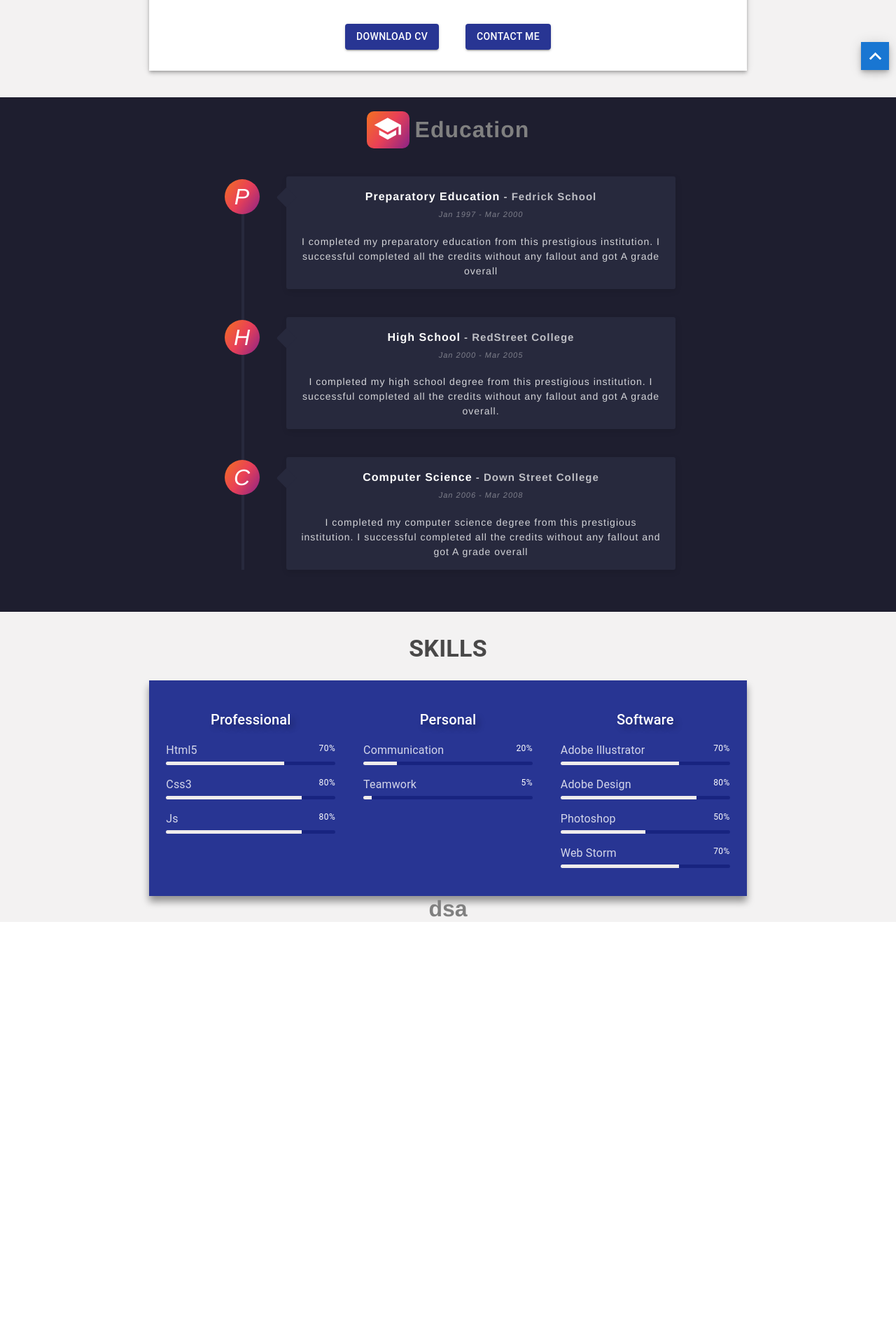
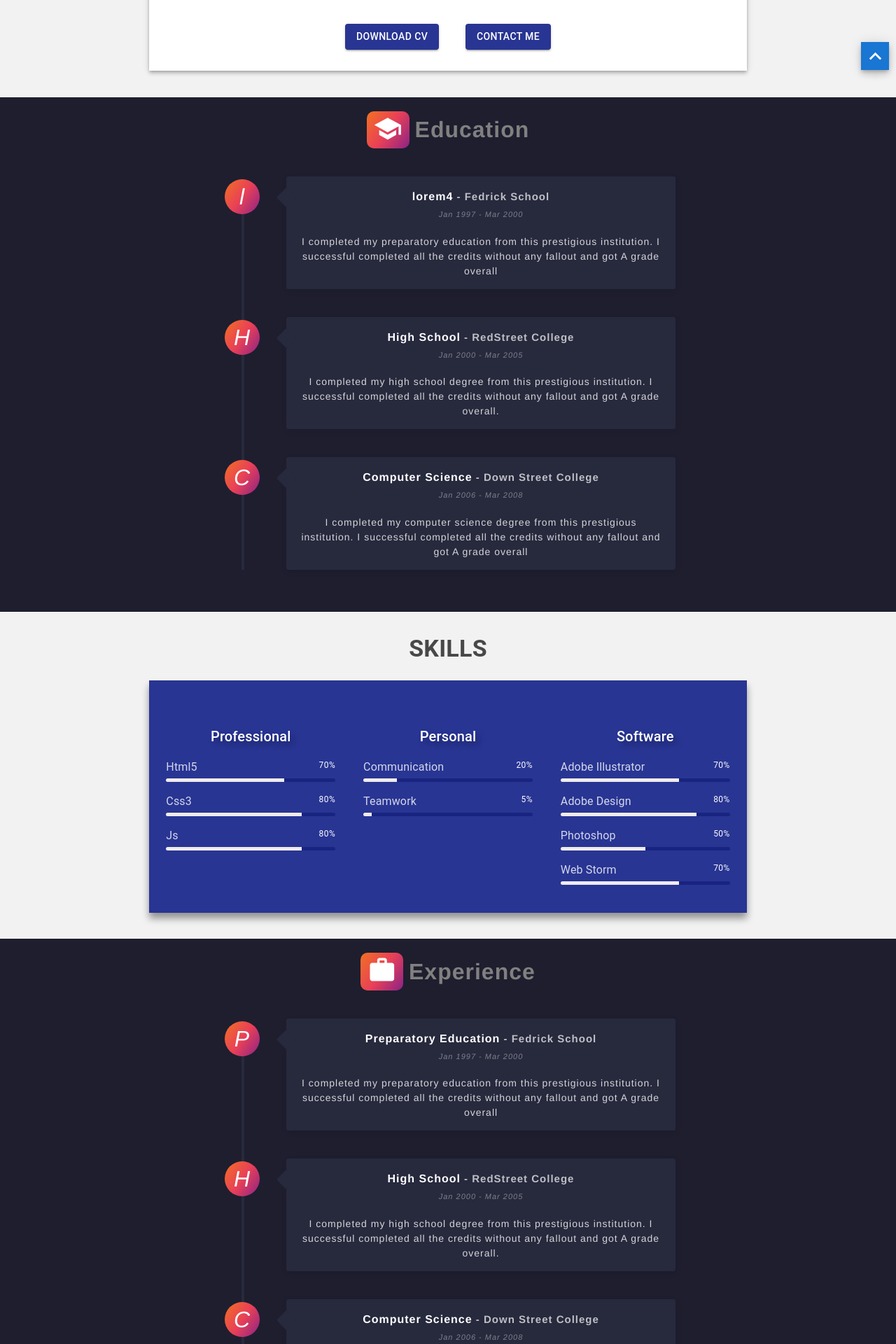
Before and after one commit to dryam28/cv-react-materialui-template, a React (Create React App) app: page / in a window 1280 px wide. Shown: the part 680-2600 px from the top of the page at 70% size. Before the commit the page ends 1997 px from the top, so only its background shows below. Built offline with nearby package versions, Linux system fonts and the light colour scheme.

Commit message:
Security save

```diff
--- a/package.json
+++ b/package.json
@@ -13,6 +13,7 @@
     "react": "^17.0.2",
     "react-dom": "^17.0.2",
     "react-scripts": "4.0.3",
+    "react-scroll": "^1.8.4",
     "web-vitals": "^1.0.1"
   },
   "scripts": {
--- a/src/components/ButtonUpHome.jsx
+++ b/src/components/ButtonUpHome.jsx
@@ -1,11 +1,18 @@
 import { Fab } from "@mui/material";
 import KeyboardArrowUpIcon from "@mui/icons-material/KeyboardArrowUp";
+import { Link } from "react-scroll";
 
 const ButtonUpHome = () => {
   return (
-    <div style={{ background: "red" }}>
+    <Link
+      activeClass="active"
+      to="home"
+      spy={true}
+      smooth={true}
+      offset={-70}
+      duration={400}
+    >
       <Fab
-        href="#home"
         color="primary"
         aria-label="add"
         size="small"
@@ -19,7 +26,7 @@ const ButtonUpHome = () => {
       >
         <KeyboardArrowUpIcon fontSize="large" />
       </Fab>
-    </div>
+    </Link>
   );
 };
 
--- a/src/components/Info.jsx
+++ b/src/components/Info.jsx
@@ -1,6 +1,8 @@
+import SchoolIcon from "@mui/icons-material/School";
+import WorkRoundedIcon from "@mui/icons-material/WorkRounded";
 import PresentationCard from './info/PresentationCard';
 import AboutCard from './info/AboutCard';
-import EducationTimeLine from './info/EducationTimeLine.jsx';
+import TimeLine from './info/TimeLine.jsx';
 import Skills from './info/Skills';
 
 
@@ -9,11 +11,53 @@ const Info = () => {
         <div style={{ background:'rgb(243, 242, 242)'}}>
             <PresentationCard/>
             <AboutCard/>
-            <EducationTimeLine/>
+            <TimeLine id={'education'} data={infoEducation} sectionName='Education' icon={<SchoolIcon style={{ fontSize: "2.6rem", color: "white" }}/>} />
             <Skills/>
-            <h1>dsa</h1>
+            <TimeLine id={'experience'} data={workExperience} sectionName='Experience' icon={<WorkRoundedIcon style={{ fontSize: "2.6rem", color: "white" }}/>} />
         </div>
     );
 }
 
+const infoEducation = [
+    {
+      title: "lorem4",
+      entity: "Fedrick School",
+      date: "Jan 1997 - Mar 2000",
+      info: `I completed my preparatory education from this prestigious institution. I successful completed all the credits without any fallout and got A grade overall`,
+    },
+    {
+      title: "High School",
+      entity: "RedStreet College",
+      date: "Jan 2000 - Mar 2005",
+      info: `I completed my high school degree from this prestigious institution. I successful completed all the credits without any fallout and got A grade overall.`,
+    },
+    {
+      title: "Computer Science",
+      entity: "Down Street College",
+      date: "Jan 2006 - Mar 2008",
+      info: `I completed my computer science degree from this prestigious institution. I successful completed all the credits without any fallout and got A grade overall`,
+    },
+  ];
+
+  const workExperience = [
+    {
+      title: "Preparatory Education",
+      entity: "Fedrick School",
+      date: "Jan 1997 - Mar 2000",
+      info: `I completed my preparatory education from this prestigious institution. I successful completed all the credits without any fallout and got A grade overall`,
+    },
+    {
+      title: "High School",
+      entity: "RedStreet College",
+      date: "Jan 2000 - Mar 2005",
+      info: `I completed my high school degree from this prestigious institution. I successful completed all the credits without any fallout and got A grade overall.`,
+    },
+    {
+      title: "Computer Science",
+      entity: "Down Street College",
+      date: "Jan 2006 - Mar 2008",
+      info: `I completed my computer science degree from this prestigious institution. I successful completed all the credits without any fallout and got A grade overall`,
+    },
+  ];
+
 export default Info;
--- a/src/components/NavButton.jsx
+++ b/src/components/NavButton.jsx
@@ -7,6 +7,9 @@ import {
   Box,
   Fab,
 } from "@mui/material/";
+
+import { AlignHorizontalRight } from "@mui/icons-material";
+import { Link } from "react-scroll";
 
 import MenuRoundedIcon from "@mui/icons-material/MenuRounded";
 import HomeRoundedIcon from "@mui/icons-material/HomeRounded";
@@ -26,6 +29,7 @@ const NavButton = () => {
     { title: "Home", icon: <HomeRoundedIcon fontSize="small" /> },
     { title: "About", icon: <InfoRoundedIcon fontSize="small" /> },
     { title: "Education", icon: <SchoolRoundedIcon fontSize="small" /> },
+    { title: "Skills", icon: <AlignHorizontalRight fontSize="small" /> },
     { title: "Experience", icon: <WorkRoundedIcon fontSize="small" /> },
     { title: "Portfolios", icon: <InboxRoundedIcon fontSize="small" /> },
     { title: "Interest", icon: <FavoriteRoundedIcon fontSize="small" /> },
@@ -51,8 +55,13 @@ const NavButton = () => {
       {sections.map((item, key) => (
         <ListItem disablePadding key={key}>
           <ListItemButton style={{ padding: "2px 0" }} href="google.com">
-            <a
-              href={`#${item.title.toLowerCase()}`}
+            <Link
+              activeClass="active"
+              to={`${item.title.toLowerCase()}`}
+              spy={true}
+              smooth={true}
+              offset={-70}
+              duration={4500}
               style={{ textDecoration: "none", color: "#757373" }}
               onClick={toggleDrawer(false)}
             >
@@ -67,11 +76,9 @@ const NavButton = () => {
                 <Box display="flex" flexGrow="1" pr={1}>
                   {item.icon}
                 </Box>
-                <Box flexGrow="10">
-                  {item.title.toUpperCase()}
-                </Box>
+                <Box flexGrow="10">{item.title.toUpperCase()}</Box>
               </Box>
-            </a>
+            </Link>
           </ListItemButton>
         </ListItem>
       ))}
@@ -99,7 +106,7 @@ const NavButton = () => {
       </Fab>
       <Drawer anchor="left" open={drawerOpen} onClose={toggleDrawer(false)}>
         <Box
-          sx={{ backgroundColor:'primary.main'}}
+          sx={{ backgroundColor: "primary.main" }}
           color="#fff"
           py={1}
           display="flex"
--- a/src/components/info/EducationTimeLine.jsx
+++ /dev/null
@@ -1,74 +0,0 @@
-import "../../styles/educationtimeline.css";
-import { Box } from "@mui/material";
-import SchoolIcon from "@mui/icons-material/School";
-
-export default function EducationTimeLine() {
-  return (
-    <div id="education">
-      <div className="container">
-        <Box display="flex" justifyContent="center" alignItems="center" mb={5}>
-          <Box
-            borderRadius="10px"
-            mr={1}
-            p={0.5}
-            px={1.2}
-            sx={{
-              background:
-                "linear-gradient( 125deg,rgb(242,113,33) 0%,rgb(233,64,87) 50%,rgb(138,35,135) 100%)",
-            }}
-          >
-            <SchoolIcon style={{ fontSize: "2.6rem", color: "white" }} />
-          </Box>
-          <h1>Education</h1>
-        </Box>
-        <div className="timeline">
-          {info.map((item, key) => (
-            <div className="timeline-container primary" key={key}>
-              <div className="timeline-icon">
-                <i className="far fa-grin-wink">{item.gradeType[0]}</i>
-              </div>
-              <div className="timeline-body">
-                <Box>
-                  <h4 className="timeline-title">
-                    {item.gradeType}
-                    <span className="schoolName">
-                      {" - " + item.schoolName}
-                    </span>
-                  </h4>
-                </Box>
-                <div
-                  className="timeline-subtitle"
-                  style={{ marginBottom: "1.4rem", marginTop: "10px" }}
-                >
-                  {item.date}
-                </div>
-                <p>{item.info}</p>
-              </div>
-            </div>
-          ))}
-        </div>
-      </div>
-    </div>
-  );
-}
-
-const info = [
-  {
-    gradeType: "Preparatory Education",
-    schoolName: "Fedrick School",
-    date: "Jan 1997 - Mar 2000",
-    info: `I completed my preparatory education from this prestigious institution. I successful completed all the credits without any fallout and got A grade overall`,
-  },
-  {
-    gradeType: "High School",
-    schoolName: "RedStreet College",
-    date: "Jan 2000 - Mar 2005",
-    info: `I completed my high school degree from this prestigious institution. I successful completed all the credits without any fallout and got A grade overall.`,
-  },
-  {
-    gradeType: "Computer Science",
-    schoolName: "Down Street College",
-    date: "Jan 2006 - Mar 2008",
-    info: `I completed my computer science degree from this prestigious institution. I successful completed all the credits without any fallout and got A grade overall`,
-  },
-];
--- a/src/components/info/Skills.jsx
+++ b/src/components/info/Skills.jsx
@@ -42,7 +42,7 @@ const theme = createTheme({
 const Skills = () => {
   return (
     <ThemeProvider theme={theme}>
-      <Box mt={4}>
+      <Box mt={4} id='skills'>
         <Box mb={3}>
           <Typography
             fontWeight="bold"
@@ -61,7 +61,7 @@ const Skills = () => {
             lg={8}
             sx={{ backgroundColor: "secondary.main", color: "white" }}
           >
-            <Box py={5} px={3} boxShadow={"0px 8px 10px rgba(0,0,0,0.4)"}>
+            <Box py={5} pt={8} px={3} boxShadow={"0px 8px 10px rgba(0,0,0,0.4)"}>
               <Grid container spacing={5}>
                 {/* Esto es para generar las columnas con la info */}
                 {skills.map((item, key) => (
--- /dev/null
+++ b/src/components/info/TimeLine.jsx
@@ -0,0 +1,52 @@
+import "../../styles/timeline.css";
+import { Box } from "@mui/material";
+
+export default function EducationTimeLine({id,icon , sectionName, data}) {
+  return (
+    <div id={id} className='education'>
+      <div className="container">
+        <Box display="flex" justifyContent="center" alignItems="center" mb={5}>
+          <Box
+            borderRadius="10px"
+            mr={1}
+            p={0.5}
+            px={1.2}
+            sx={{
+              background:
+                "linear-gradient( 125deg,rgb(242,113,33) 0%,rgb(233,64,87) 50%,rgb(138,35,135) 100%)",
+            }}
+          >
+            {icon}
+          </Box>
+          <h1>{sectionName}</h1>
+        </Box>
+        <div className="timeline">
+          {data.map((item, key) => (
+            <div className="timeline-container primary" key={key}>
+              <div className="timeline-icon">
+                <i className="far fa-grin-wink">{item.title[0]}</i>
+              </div>
+              <div className="timeline-body">
+                <Box>
+                  <h4 className="timeline-title">
+                    {item.title}
+                    <span className="schoolName">
+                      {" - " + item.entity}
+                    </span>
+                  </h4>
+                </Box>
+                <div
+                  className="timeline-subtitle"
+                  style={{ marginBottom: "1.4rem", marginTop: "10px" }}
+                >
+                  {item.date}
+                </div>
+                <p>{item.info}</p>
+              </div>
+            </div>
+          ))}
+        </div>
+      </div>
+    </div>
+  );
+}
--- a/src/styles/educationtimeline.css
+++ b/src/styles/timeline.css
@@ -4,7 +4,7 @@
   box-sizing: border-box;
 }
 
-#education {
+.education {
   letter-spacing: 1px;
   background: #1e1e2f;
   padding-top: 20px;
```
Also changed, not shown: 1 other file (tests, documents, lock files or other folders).
